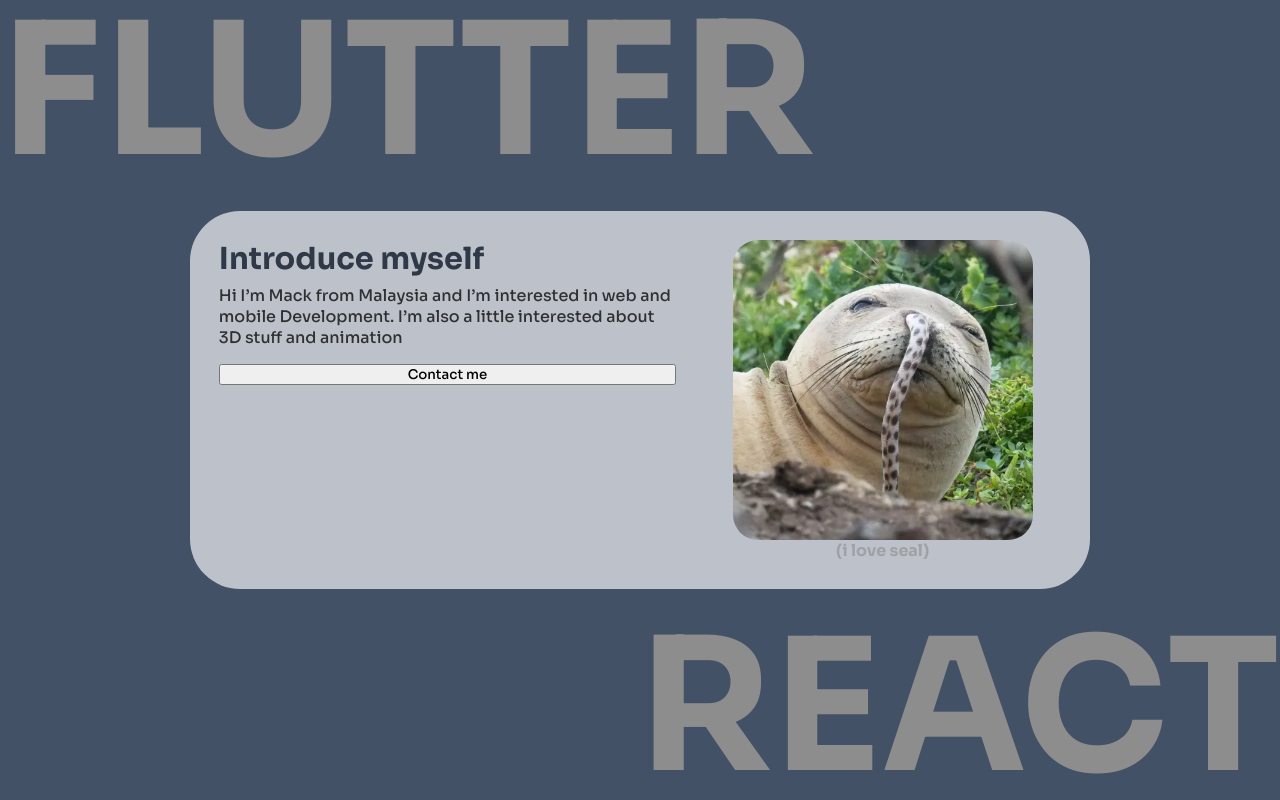
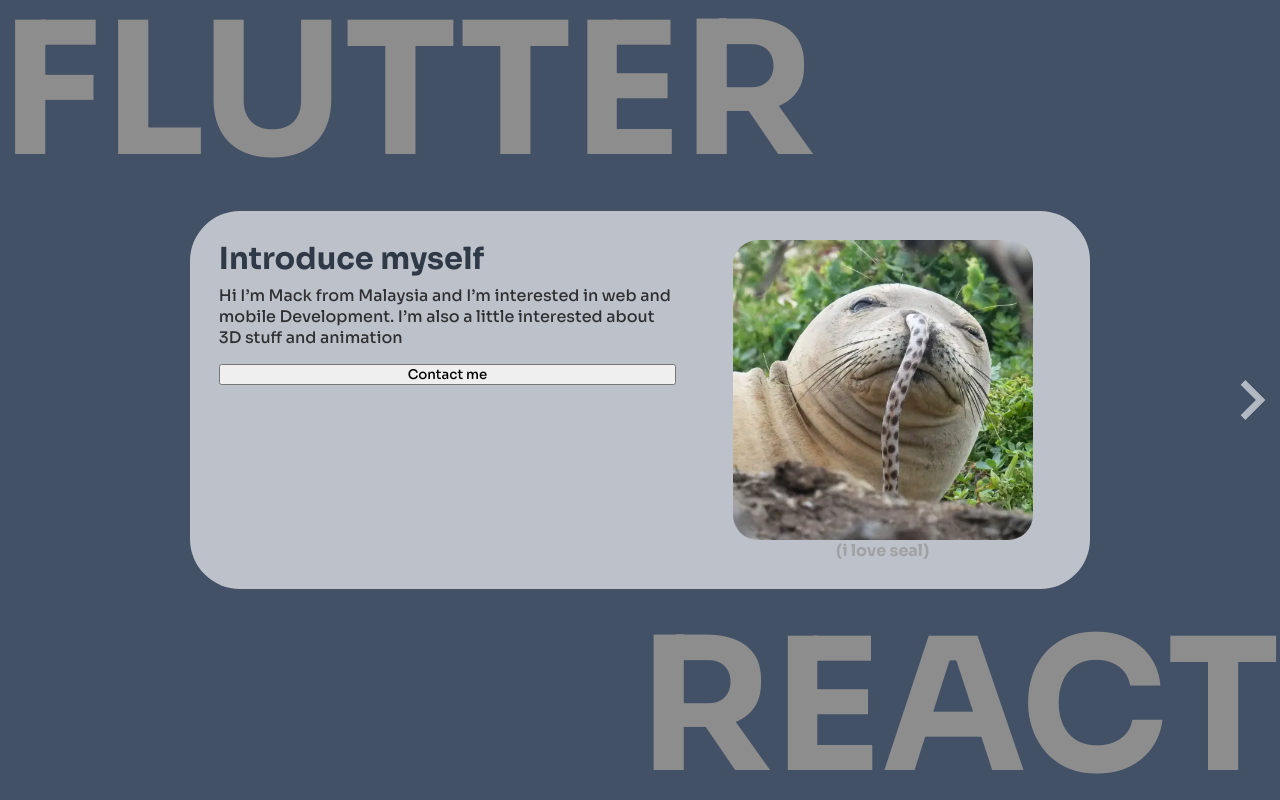
Before and after one commit to Mman7/Portfolio, a React (Vite) app: page / in a window 1280 px wide. Built offline with nearby package versions, Linux system fonts and the light colour scheme.

Commit message:
Add➕react lazy import + react router

```diff
--- a/src/App.jsx
+++ b/src/App.jsx
@@ -1,13 +1,49 @@
-import { useState } from "react";
+import React, { Suspense } from "react";
 import "./App.scss";
+
 import BackgroundText from "./components/BackgroundText";
-import Homepage from "./components/Homepage";
+const Homepage = React.lazy(() => import("./components/Homepage"));
+const Project = React.lazy(() => import("./components/Project"));
+const Contact = React.lazy(() => import("./components/Contact"));
+import { Routes, Route, Link, useLocation } from "react-router-dom";
+
+import KeyboardArrowRightSharpIcon from "@mui/icons-material/KeyboardArrowRightSharp";
+import KeyboardArrowLeftSharpIcon from "@mui/icons-material/KeyboardArrowLeft";
 
 function App() {
+  const location = useLocation();
+  const path = ["/", "/project", "/contact"];
+  const getIndex = () => path.indexOf(location.pathname);
+
+  const nextPage = () => {
+    const index = getIndex();
+    const nextPath = path[index + 1];
+    return nextPath;
+  };
+  const previousPage = () => {
+    const index = getIndex();
+    const prevPath = path[index - 1];
+    return prevPath;
+  };
+
   return (
     <div className="App">
       <BackgroundText />
-      <Homepage />
+      <Suspense fallback={<div>...</div>}>
+        <Routes>
+          <Route exact path="/" element={<Homepage />} />
+          <Route path="/project" element={<Project />} />
+          <Route path="/contact" element={<Contact />} />
+        </Routes>
+      </Suspense>
+      <Link to={{ pathname: nextPage() }}>
+        <KeyboardArrowRightSharpIcon className="arrow-right-icon icon"></KeyboardArrowRightSharpIcon>
+      </Link>
+      {location.pathname !== "/" && (
+        <Link to={{ pathname: previousPage() }}>
+          <KeyboardArrowLeftSharpIcon className="arrow-left-icon icon"></KeyboardArrowLeftSharpIcon>
+        </Link>
+      )}
     </div>
   );
 }
--- a/src/main.jsx
+++ b/src/main.jsx
@@ -1,11 +1,14 @@
-import React from 'react'
-import ReactDOM from 'react-dom'
-import './index.css'
-import App from './App'
+import React from "react";
+import ReactDOM from "react-dom";
+import { BrowserRouter } from "react-router-dom";
+import "./index.css";
+import App from "./App";
 
 ReactDOM.render(
-  <React.StrictMode>
-    <App />
-  </React.StrictMode>,
-  document.getElementById('root')
-)
+  <BrowserRouter>
+    <React.StrictMode>
+      <App />
+    </React.StrictMode>
+  </BrowserRouter>,
+  document.getElementById("root")
+);
```
